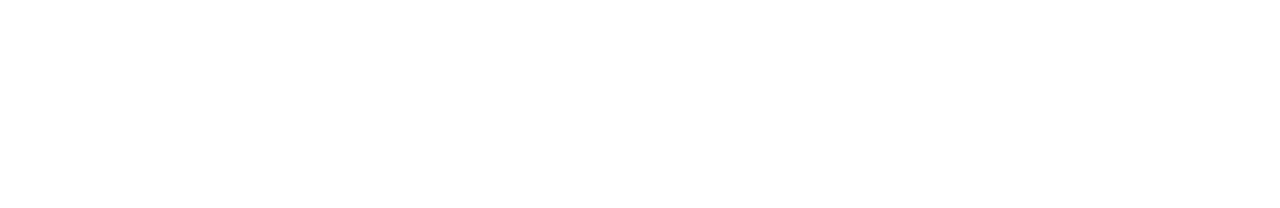
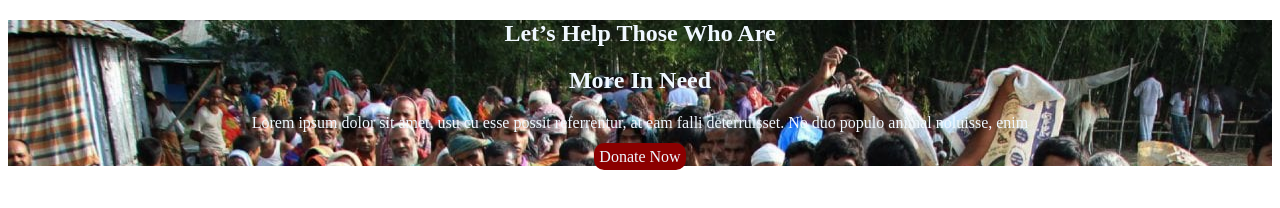
Before and after one commit to MononDey/donate-today, a plain HTML site: page index.html in a window 1280 px wide. Drawn offline with Linux system fonts and the light colour scheme.

Commit message:
second-commit

```diff
--- a/index.html
+++ b/index.html
@@ -10,6 +10,19 @@
 </head>
 
 <body>
+    <section class="banner">
+        <div class="center">
+            <h1>Let’s Help Those Who Are </h1>
+            <h1>More In Need</h1>
+            <p>Lorem ipsum dolor sit amet, usu cu esse possit referrentur, at eam falli
+                deterruisset. No duo populo animal noluisse, enim</p>
+            <a class="button" target="_blank" href="https://github.com/MononDey/">Donate Now</a>
+
+        </div>
+
+
+    </section>
+
 
 </body>
 
--- a/style.css
+++ b/style.css
@@ -0,0 +1,17 @@
+.center {
+    text-align: center;
+    color: aliceblue;
+}
+
+.button {
+    text-decoration: none;
+    background-color: darkred;
+    padding: 5px;
+    color: aliceblue;
+    border-radius: 10px;
+
+}
+
+.banner {
+    background-image: url(images/donation7.jpg);
+}
```
